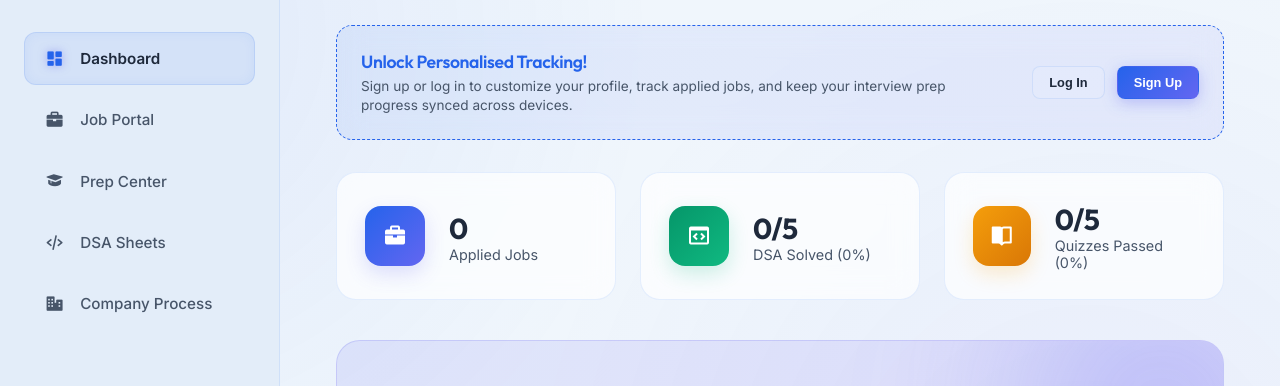
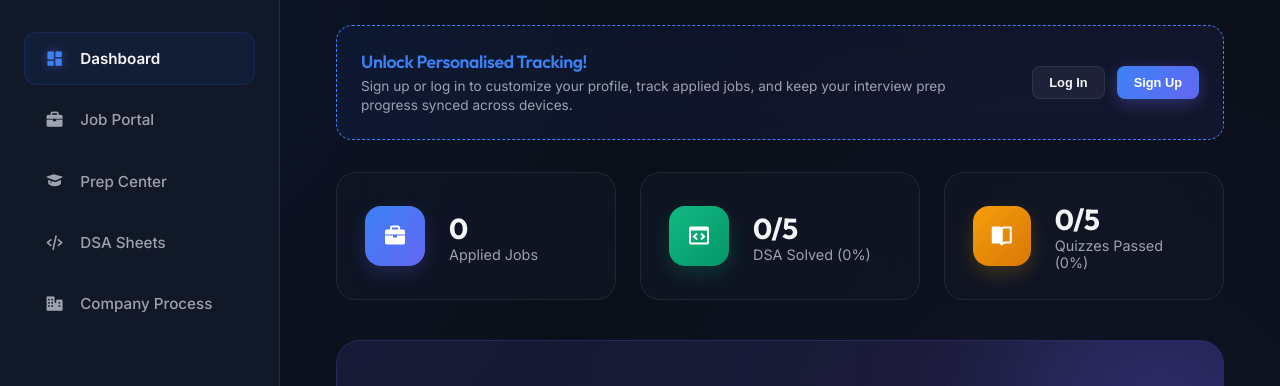
Before and after one commit to ishaq-md/job-portal, a plain HTML site: page index.html in a window 1280 px wide. Shown: the part 127-513 px from the top of the page. Drawn offline with nearby package versions, Linux system fonts and the light colour scheme.

Commit message:
style: shift theme to premium dark glassmorphism

```diff
--- a/styles.css
+++ b/styles.css
@@ -3,32 +3,32 @@
 @import url('https://fonts.googleapis.com/css2?family=Inter:wght@300;400;500;600;700&family=Outfit:wght@400;500;600;700;800&family=Fira+Code:wght@400;500&display=swap');
 
 :root {
-  --bg-main: #f0f6fc;
-  --bg-sidebar: #e3edf9;
-  --bg-card: rgba(255, 255, 255, 0.7);
-  --bg-card-hover: rgba(255, 255, 255, 0.9);
-  --border-color: rgba(59, 130, 246, 0.12);
-  --border-hover: rgba(59, 130, 246, 0.4);
+  --bg-main: #0b0f19;
+  --bg-sidebar: #111827;
+  --bg-card: rgba(17, 24, 39, 0.6);
+  --bg-card-hover: rgba(31, 41, 55, 0.7);
+  --border-color: rgba(255, 255, 255, 0.08);
+  --border-hover: rgba(59, 130, 246, 0.3);
 
-  --primary: #2563eb;
-  --primary-glow: rgba(37, 99, 235, 0.1);
-  --primary-gradient: linear-gradient(135deg, #2563eb, #6366f1);
+  --primary: #3b82f6;
+  --primary-glow: rgba(59, 130, 246, 0.15);
+  --primary-gradient: linear-gradient(135deg, #3b82f6, #6366f1);
 
-  --secondary: #059669;
-  --secondary-gradient: linear-gradient(135deg, #059669, #10b981);
+  --secondary: #10b981;
+  --secondary-gradient: linear-gradient(135deg, #10b981, #059669);
 
   --amber-gradient: linear-gradient(135deg, #f59e0b, #d97706);
   --rose-gradient: linear-gradient(135deg, #f43f5e, #e11d48);
 
-  --text-primary: #1e293b;
-  --text-secondary: #475569;
-  --text-muted: #64748b;
+  --text-primary: #f3f4f6;
+  --text-secondary: #9ca3af;
+  --text-muted: #6b7280;
 
   --glass-blur: blur(14px);
   --transition-fast: 0.2s cubic-bezier(0.4, 0, 0.2, 1);
   --transition-smooth: 0.4s cubic-bezier(0.4, 0, 0.2, 1);
-  --shadow-premium: 0 10px 30px -10px rgba(15, 23, 42, 0.08);
-  --shadow-glow: 0 0 20px rgba(37, 99, 235, 0.08);
+  --shadow-premium: 0 10px 30px -10px rgba(0, 0, 0, 0.5);
+  --shadow-glow: 0 0 20px rgba(59, 130, 246, 0.15);
 }
 
 * {
@@ -1320,8 +1320,8 @@ pre {
 }
 
 .modal-container {
-  background: #ffffff;
-  border: 1px solid rgba(0, 0, 0, 0.08);
+  background: #111827;
+  border: 1px solid rgba(255, 255, 255, 0.08);
   border-radius: 24px;
   width: 100%;
   max-width: 550px;
```
